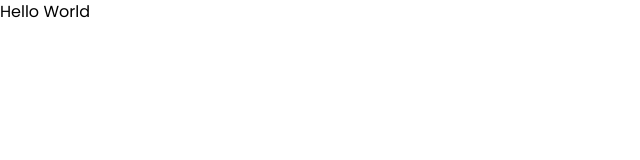
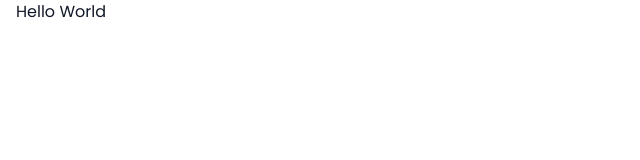
Before and after one commit to Koryun986/stay-inn-nextjs, a Next.js app: page / in a window 1280 px wide. Shown: the top 160 px of the page, without its empty margins (0-640 px from the left). Built offline with nearby package versions, Linux system fonts and the light colour scheme.

Commit message:
chore: add styles

```diff
--- a/src/app/layout.tsx
+++ b/src/app/layout.tsx
@@ -19,8 +19,12 @@ export default function RootLayout({
   children: React.ReactNode;
 }>) {
   return (
-    <html lang="en">
-      <body className={poppins.className}>{children}</body>
+    <html lang="en" className={poppins.className}>
+      <body className="bg-white text-base dark:bg-neutral-900 text-neutral-900 dark:text-neutral-200">
+        <div className="container">
+          {children}
+        </div>
+      </body>
     </html>
   );
 }
```
